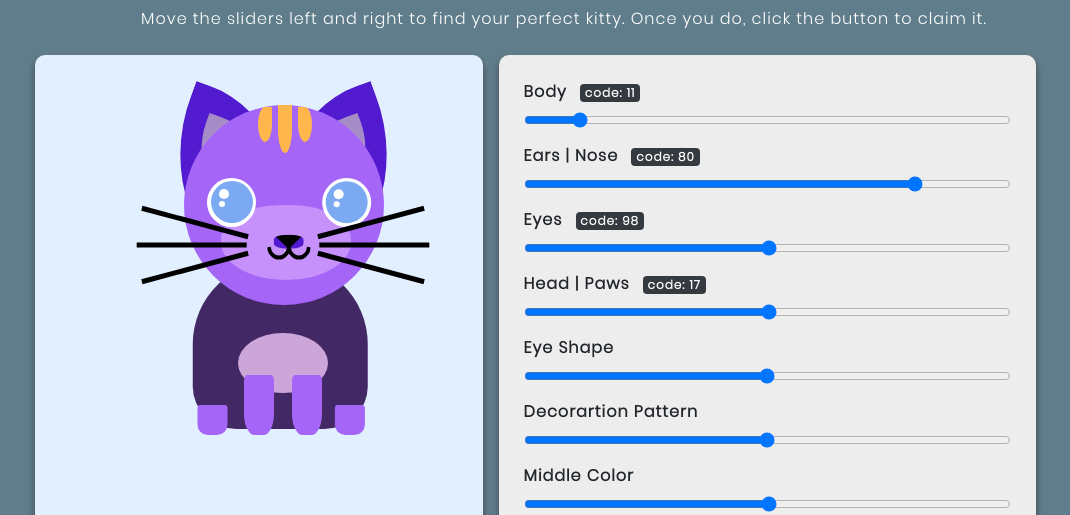
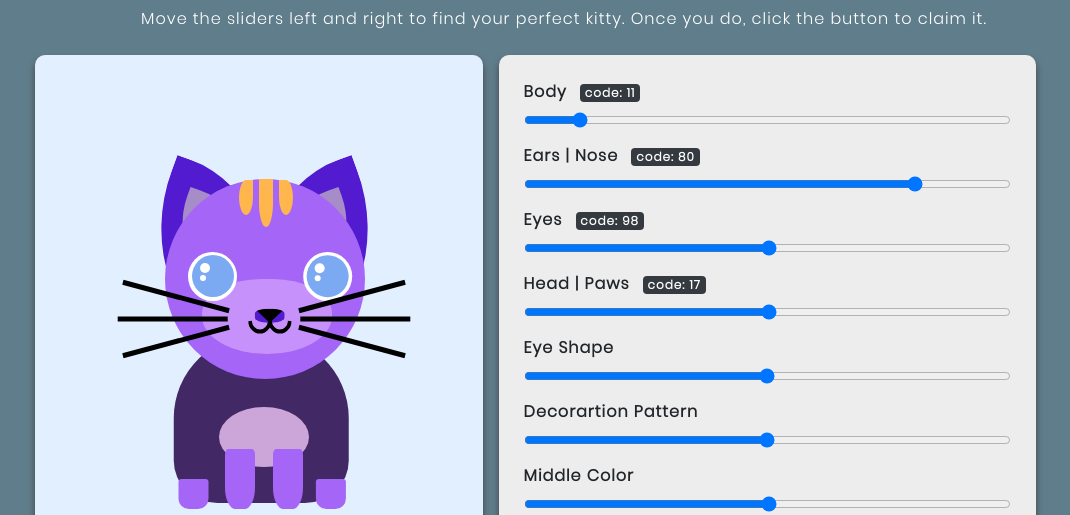
Before and after one commit to NevMoney/CryptoNFTdApp, a plain HTML site: page client/index.html in a window 1280 px wide. Shown: the part 285-800 px from the top of the page, without its empty margins (76-1146 px from the left). Drawn offline with Linux system fonts and the light colour scheme.

Commit message:
cat centered within div

```diff
--- a/client/assets/css/style.css
+++ b/client/assets/css/style.css
@@ -27,6 +27,9 @@ h3 {
   display: flex;
   align-items: center;
   justify-content: center;
+  margin-top: 20%;
+  margin-right: 10%;
+  margin-bottom: 20%;
 }
 
 .head {
```
